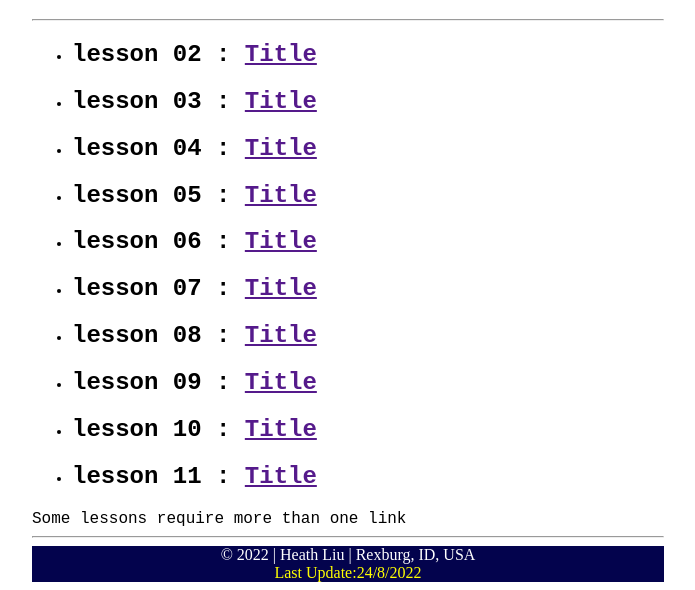
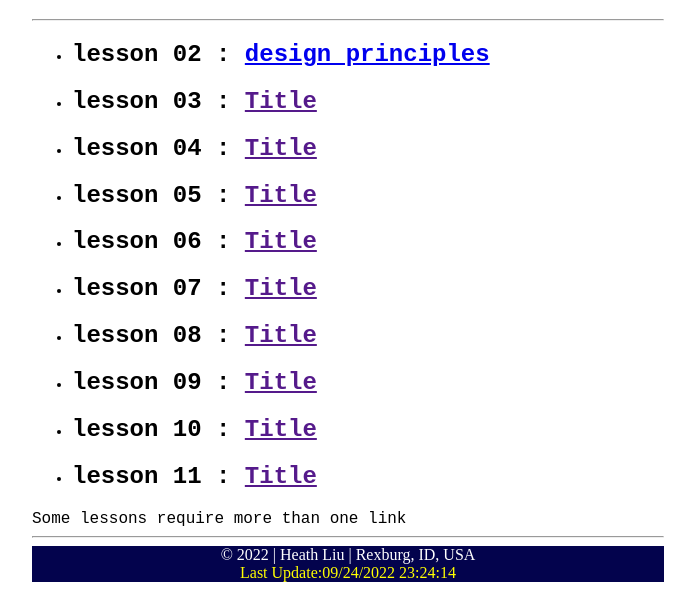
Before and after one commit to HeathcliffL/WDD230, a plain HTML site: page index.html in a window 1280 px wide. Shown: the part 313-903 px from the top of the page, without its empty margins (292-987 px from the left). Drawn offline with Linux system fonts and the light colour scheme.

Commit message:
add lesson 2 link to home page

```diff
--- a/index.html
+++ b/index.html
@@ -18,7 +18,7 @@
             <h1>Wdd 230: Assignment Portal</h1>
             <hr>
             <ul>
-                <li><h2>lesson 02 : <a href="">Title</Title></a></h2></li>
+                <li><h2>lesson 02 : <a href="./lesson2/design-principles.html">design principles</a></h2></li>
                 <li><h2>lesson 03 : <a href="">Title</a></h2></li>
                 <li><h2>lesson 04 : <a href="">Title</a></h2></li>
                 <li><h2>lesson 05 : <a href="">Title</a></h2></li>
--- a/js/javascript.js
+++ b/js/javascript.js
@@ -1,5 +1,5 @@
 const today = new Date();
 document.querySelector("footer div span").textContent = today.getFullYear();
-//document.getElementById("lastupdated").textContent = document.lastModified;
-const lastmodified = new Date(document.lastModified);
-document.getElementById("lastupdated").textContent = `${lastmodified.getDate()}/${lastmodified.getMonth()}/${lastmodified.getFullYear()}`;
+document.getElementById("lastupdated").textContent = document.lastModified;
+// const lastmodified = new Date(document.lastModified);
+// document.getElementById("lastupdated").textContent = `${lastmodified.getDate()}/${lastmodified.getMonth()}/${lastmodified.getFullYear()}`;
```
